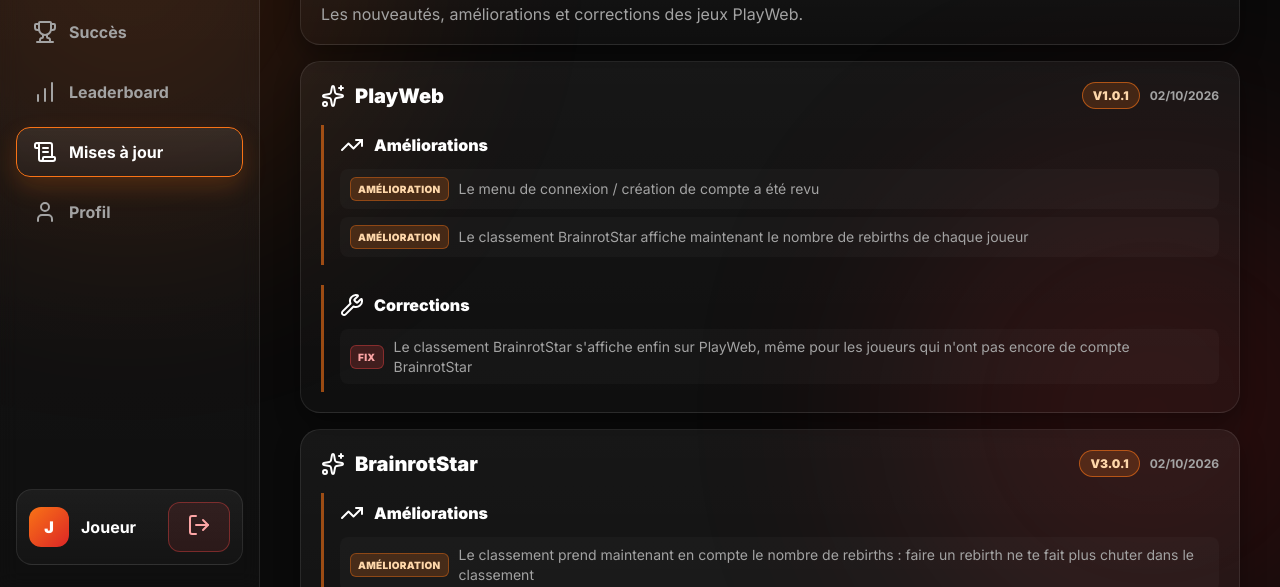
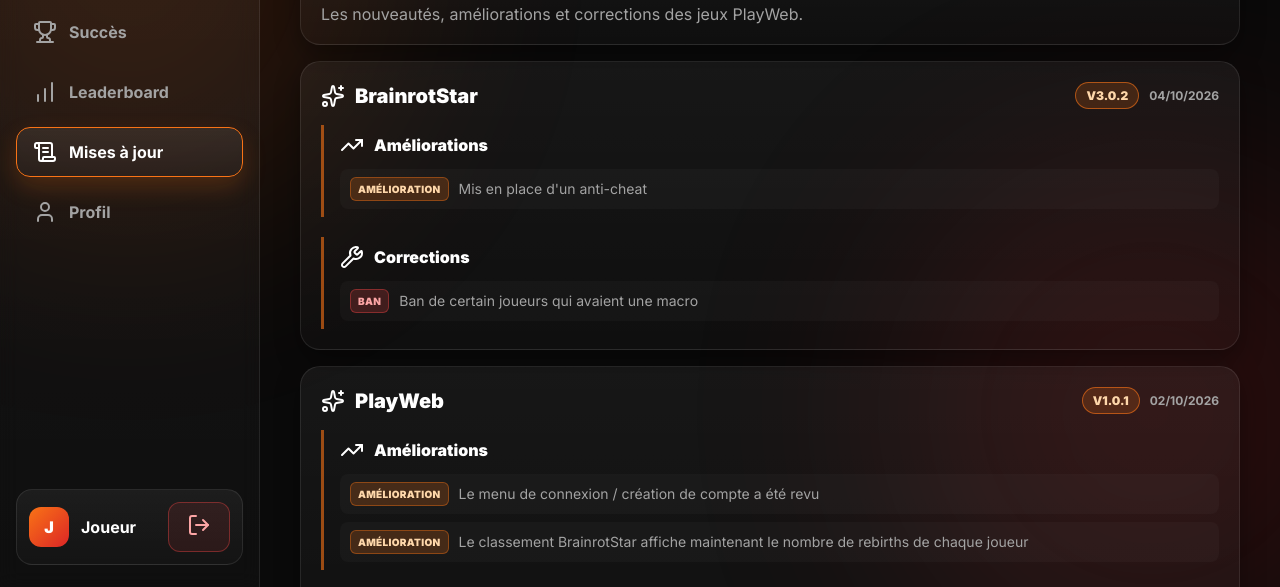
Before and after one commit to llextv/PlayWeb, a plain HTML site: page frontend/mises-a-jour/index.html in a window 1280 px wide. Shown: the part 211-798 px from the top of the page. Drawn offline with nearby package versions, Linux system fonts and the light colour scheme; no server answers; sample sign-in values are in the browser's storage.

Commit message:
BrainrotStar V3.0.2

```diff
--- a/frontend/mises-a-jour/index.html
+++ b/frontend/mises-a-jour/index.html
@@ -33,6 +33,38 @@
           <p class="muted">
             Les nouveautés, améliorations et corrections des jeux PlayWeb.
           </p>
+        </section>
+
+        <section class="updates-card">
+          <div class="updates-card-header">
+            <i data-lucide="sparkles"></i>
+            <h2>BrainrotStar</h2>
+            <span class="version-badge">V3.0.2</span><span class="version-date">04/10/2026</span>
+          </div>
+          <div class="patchnote-content">
+            <div class="patchnote-section">
+              <div class="patchnote-section-header">
+                <i data-lucide="trending-up"></i>
+                <h3>Améliorations</h3>
+              </div>
+              <ul class="patchnote-list">
+                <li>
+                  <span class="improve-badge">AMÉLIORATION</span> Mis en place d'un anti-cheat
+                </li>
+              </ul>
+            </div>
+            <div class="patchnote-section">
+              <div class="patchnote-section-header">
+                <i data-lucide="wrench"></i>
+                <h3>Corrections</h3>
+              </div>
+              <ul class="patchnote-list">
+                <li>
+                  <span class="fix-badge">BAN</span> Ban de certain joueurs qui avaient une macro
+                </li>
+              </ul>
+            </div>
+          </div>
         </section>
 
         <section class="updates-card">
```
